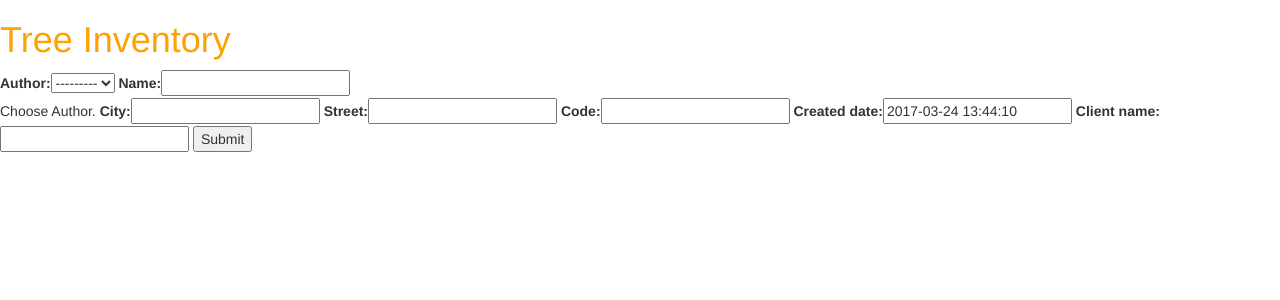
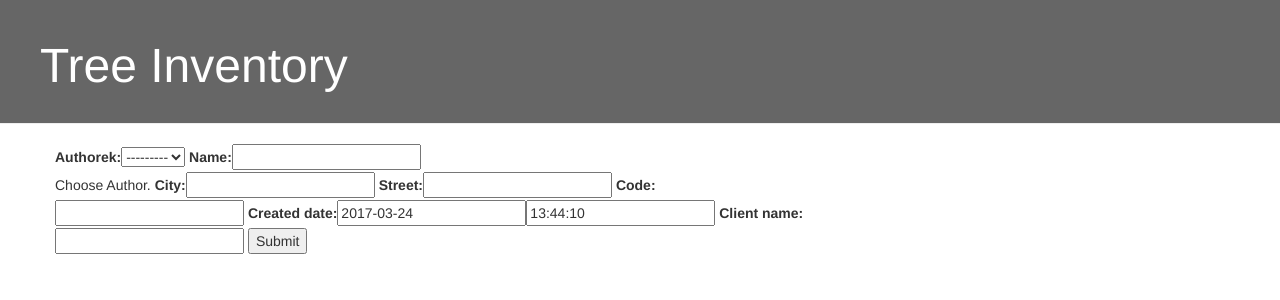
Before and after one commit to arychter86/proprii_inventory, a Django app: template inventory/templates/inventory/inventory.html in a window 1280 px wide. Shown: the top 300 px of the page. Run offline with Django 3.2, Linux system fonts and the light colour scheme; the template is opened without the code that fills it: values that come from a table or form of the project are taken from there, others are empty; some libraries are stand-ins or nearby versions.

Commit message:
forms usuniete base.html dodany

```diff
--- a/inventory/forms.py
+++ /dev/null
@@ -1,11 +0,0 @@
-from django import forms
-from django import User
-
-class InventoryForm(forms.Form):
-    author = forms.ModelChoiceField(queryset=User.objects.all())
-    name = forms.CharField(max_length=200)
-    city = forms.CharField(max_length=100)
-    street = forms.CharField(max_length=100)
-    code = forms.CharField(max_length=10)
-    created_date = forms.DateTimeField()
-    client_name = forms.CharField(max_length=200)
--- a/inventory/models.py
+++ b/inventory/models.py
@@ -1,7 +1,7 @@
 from django.db import models
 from django.utils import timezone
 from django.contrib.auth.models import User
-from django.forms import ModelForm
+from django.forms import ModelForm, SplitDateTimeWidget
 from django.utils.translation import ugettext_lazy as _
 
 
@@ -19,7 +19,7 @@ class Tree(models.Model):
 
 class Inventory(models.Model):
     author = models.ForeignKey('auth.User',null=True)
-    name = models.CharField(max_length=200)
+    name = models.CharField(max_length=100)
     city = models.CharField(max_length=100)
     street = models.CharField(max_length=100)
     code = models.CharField(max_length=10)
@@ -34,7 +34,7 @@ class InventoryForm(ModelForm):
         model = Inventory
         fields = ['author', 'name', 'city', 'street', 'code', 'created_date', 'client_name']
         labels = {
-            'author': _('Author'),
+            'author': _('Authorek'),
         }
         help_texts = {
             'name': _('Choose Author.'),
@@ -44,3 +44,6 @@ class InventoryForm(ModelForm):
                 'max_length': _("This authors's name is too long."),
             },
         }
+        widgets = {
+            'created_date': SplitDateTimeWidget(),
+        }
--- /dev/null
+++ b/inventory/templates/inventory/base.html
@@ -0,0 +1,22 @@
+{% load staticfiles %}
+<html>
+    <head>
+        <link rel="stylesheet" href="//maxcdn.bootstrapcdn.com/bootstrap/3.2.0/css/bootstrap.min.css">
+        <link rel="stylesheet" href="//maxcdn.bootstrapcdn.com/bootstrap/3.2.0/css/bootstrap-theme.min.css">
+         <link rel="stylesheet" href="{% static 'css/proprii.css' %}">
+        <title>Tree Inventory</title>
+    </head>
+    <body>
+      <div class="page-header">
+          <h1><a href="/">Tree Inventory</a></h1>
+      </div>
+      <div class="content container">
+          <div class="row">
+              <div class="col-md-8">
+              {% block content %}
+              {% endblock %}
+              </div>
+          </div>
+      </div>
+    </body>
+</html>
--- a/inventory/templates/inventory/inventory.html
+++ b/inventory/templates/inventory/inventory.html
@@ -1,22 +1,8 @@
-{% load staticfiles %}
-<html>
-    <head>
-        <link rel="stylesheet" href="//maxcdn.bootstrapcdn.com/bootstrap/3.2.0/css/bootstrap.min.css">
-        <link rel="stylesheet" href="//maxcdn.bootstrapcdn.com/bootstrap/3.2.0/css/bootstrap-theme.min.css">
-         <link rel="stylesheet" href="{% static 'css/proprii.css' %}">
-        <title>Tree Inventory</title>
-    </head>
-    <body>
-        <div>
-            <h1><a href="">Tree Inventory</a></h1>
-        </div>
-
-
-        <form action="/inventory/{{form.instance.id}}/" method="post">
-            {% csrf_token %}
-            {{ form }}
-            <input type="submit" value="Submit" />
-        </form>
-
-      </body>
-</html>
+{% extends 'inventory/base.html' %}
+{% block content %}
+  <form action="/inventory/{{id}}/" method="post">
+      {% csrf_token %}
+      {{ form }}
+      <input type="submit" value="Submit" />
+  </form>
+{% endblock content %}
--- a/inventory/urls.py
+++ b/inventory/urls.py
@@ -19,5 +19,5 @@ from . import views
 urlpatterns = [
      url(r'^$', views.inv_list, name='inv_list'),
      url(r'^$', views.inv_list, name='inv_list'),
-     url(r'^inventory/(?P<id>[0-9])/$', views.inventory),
+     url(r'^inventory/(?P<id>[0-9]+)/$', views.inventory),
 ]
--- a/static/css/proprii.css
+++ b/static/css/proprii.css
@@ -1,3 +1,33 @@
-h1 a {
-    color: #FCA205;
+.page-header {
+    background-color: #666666;
+    margin-top: 0;
+    padding: 20px 20px 20px 40px;
 }
+
+.page-header h1, .page-header h1 a, .page-header h1 a:visited, .page-header h1 a:active {
+    color: #fff;
+    font-size: 36pt;
+    text-decoration: none;
+}
+
+.content {
+    margin-left: 40px;
+}
+
+
+.date {
+    float: right;
+    color: #828282;
+}
+
+.save {
+    float: right;
+}
+
+
+.top-menu, .top-menu:hover, .top-menu:visited {
+    color: #ffffff;
+    float: right;
+    font-size: 26pt;
+    margin-right: 20px;
+}
```
Also changed, not shown: inventory/templates/inventory/inv_list.html (+3 -14 lines), inventory/views.py (+20 -15 lines).
